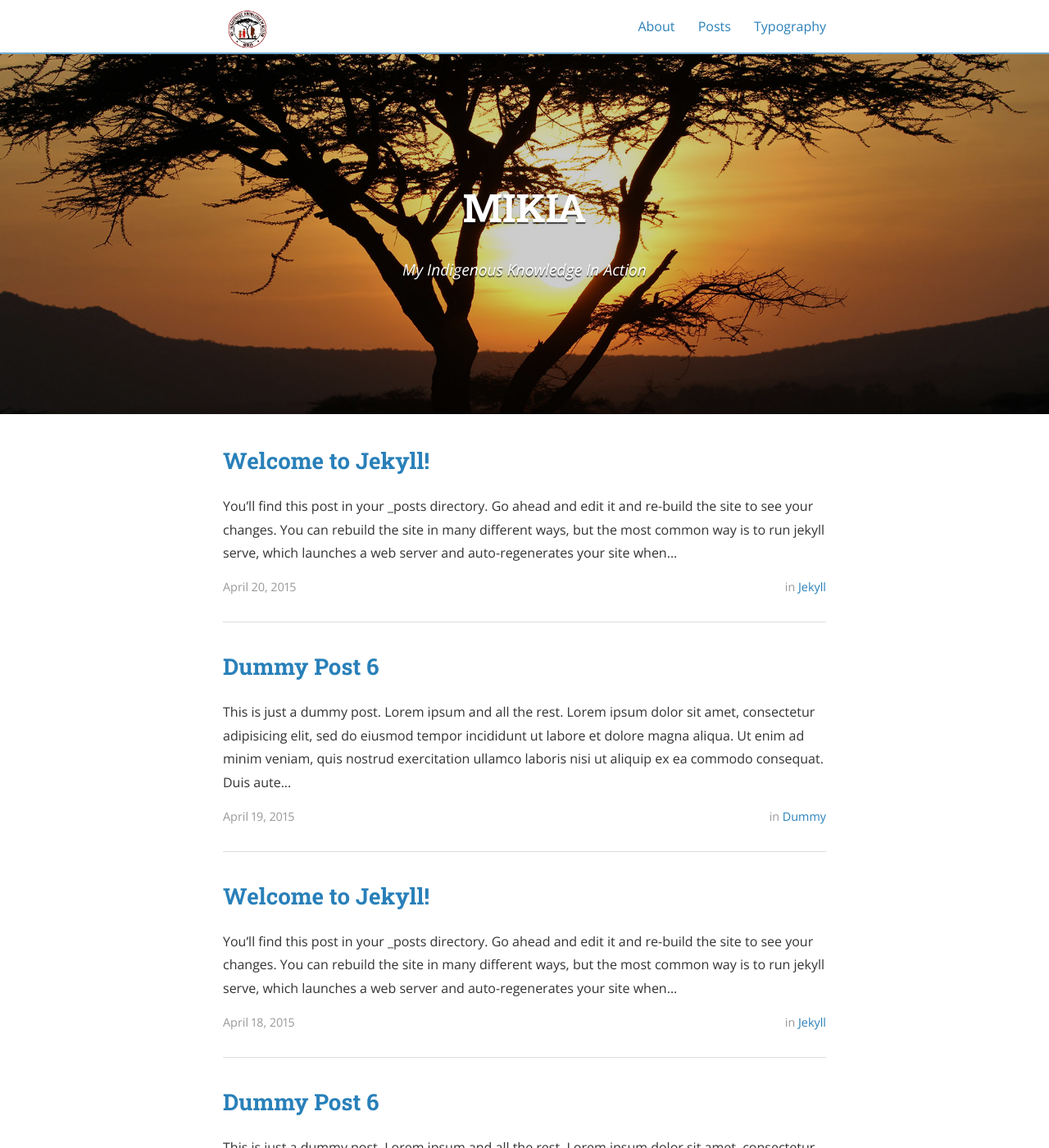
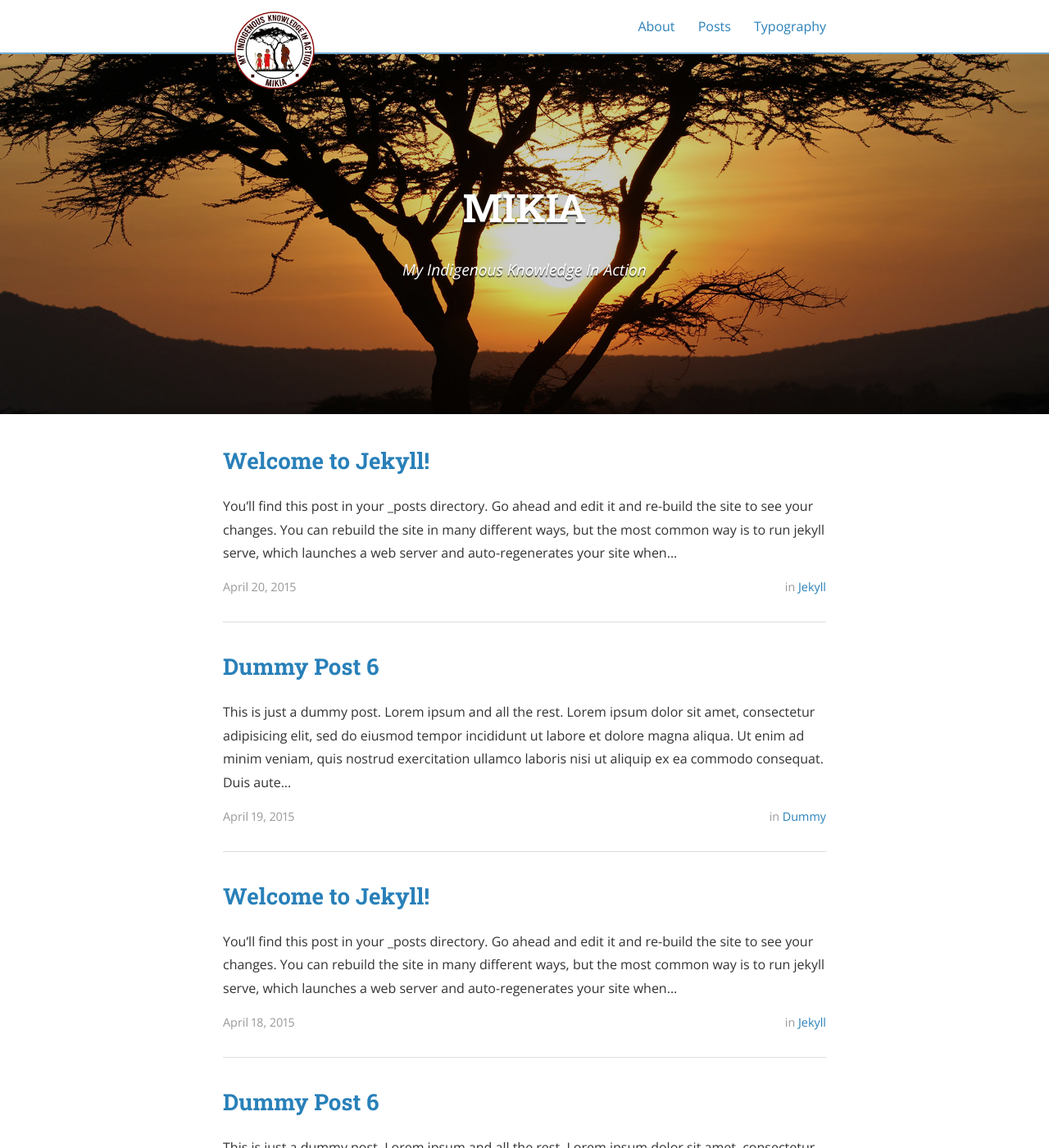
Before and after one commit to mikiakenya/mikiakenya.github.io, a Jekyll site: the page built from index.html, in a window 1280 px wide and 1400 px high. Shown: the whole window at 82% size. Built offline with Jekyll 4.4.1, drawn with Linux system fonts in a browser that asks for light colours; nearby versions of some CDN libraries; the list of posts is cut into pages by our own code.

Commit message:
changing logo size to pixels instead of em

```diff
--- a/_sass/_layout.scss
+++ b/_sass/_layout.scss
@@ -150,7 +150,7 @@ pre code.hljs {
     	padding-left: $em-base;
     }
     img {
-      max-height: 3em;
+      max-height: 100px;
       margin-top: 0.75em;
       padding-right: 1em;
     }
```
